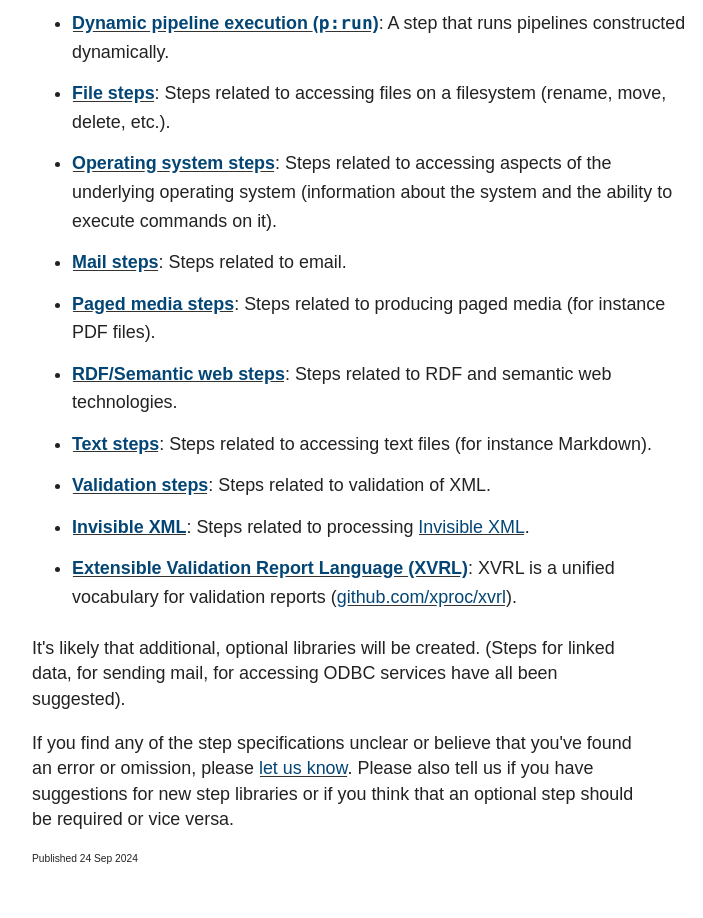
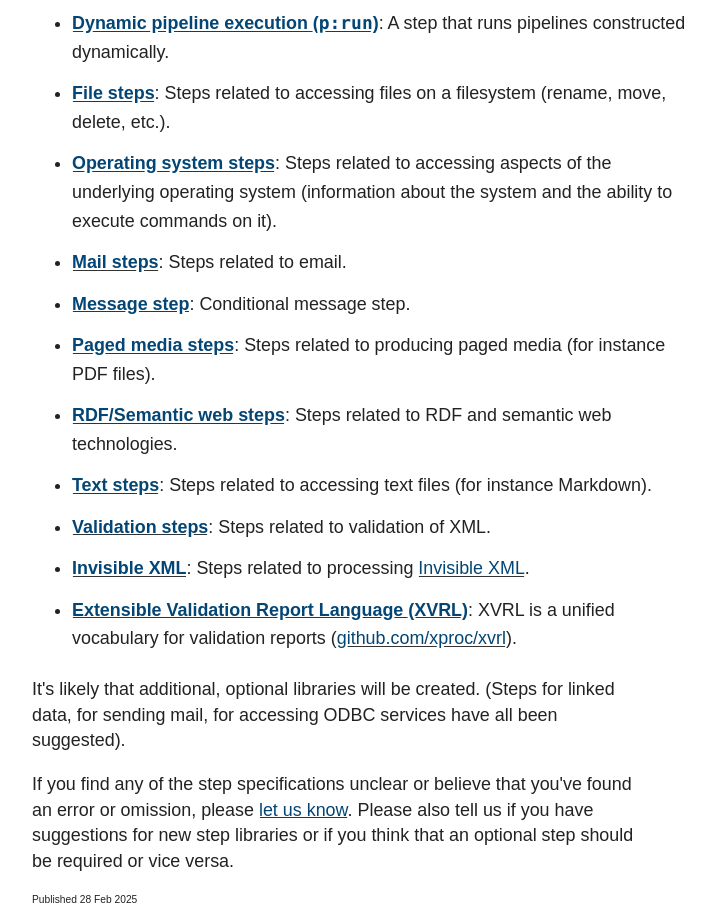
Before and after one commit to xproc/xproc.org, a plain HTML site: page specifications.html in a window 1280 px wide. Shown: the part 2891-3809 px from the top of the page, without its empty margins (128-831 px from the left). Before the commit the page ends 3767 px from the top, so only its background shows below. Drawn offline with nearby package versions, Linux system fonts and the light colour scheme; a web font is replaced by a local one.

Commit message:
Deploying to gh-pages from @ xproc/xproc.org@03547dc38847106d3080cd541649aa858a082ee8 🚀

```diff
--- a/specifications.html
+++ b/specifications.html
@@ -104,6 +104,7 @@ that you've found an error or omission, please <a href="https://github.com/xproc
 <li><strong><a href="https://spec.xproc.org/master/head/file/">File steps</a></strong>: Steps related to accessing files on a filesystem (rename, move, delete, etc.).</li>
 <li><strong><a href="https://spec.xproc.org/master/head/os/">Operating system steps</a></strong>: Steps related to accessing aspects of the underlying operating system (information about the system and the ability to execute commands on it).</li>
 <li><strong><a href="https://spec.xproc.org/master/head/mail/">Mail steps</a></strong>: Steps related to email.</li>
+<li><strong><a href="https://spec.xproc.org/master/head/message/">Message step</a></strong>: Conditional message step.</li>
 <li><strong><a href="https://spec.xproc.org/master/head/paged-media/">Paged media steps</a></strong>: Steps related to producing paged media (for instance PDF files).</li>
 <li><strong><a href="https://spec.xproc.org/master/head/rdf/">RDF/Semantic web steps</a></strong>: Steps related to RDF and semantic web technologies.</li>
 <li><strong><a href="https://spec.xproc.org/master/head/text/"> Text steps</a></strong>: Steps related to accessing text files (for instance Markdown).</li>
@@ -113,4 +114,4 @@ that you've found an error or omission, please <a href="https://github.com/xproc
 </ul>
 <p>It's likely that additional, optional libraries will be created. (Steps for linked data, for sending mail, for accessing ODBC services have all been suggested).</p>
 <p>If you find any of the step specifications unclear or believe that you've found an error or omission, please <a href="https://github.com/xproc/3.0-steps/issues">let us know</a>. Please also tell us if you have suggestions for new step libraries or if you think that an optional step should be required or vice versa.</p>
-</article><footer><div class="iblock">Published 24 Sep 2024</div></footer></main></body></html>
+</article><footer><div class="iblock">Published 28 Feb 2025</div></footer></main></body></html>
```
Also changed, not shown: docbook.html (+1 -1 lines), index.html (+1 -1 lines), introduction.html (+1 -1 lines), learning.html (+1 -1 lines), processors.html (+1 -1 lines), test-suite.html (+1 -1 lines), 1 other file.
